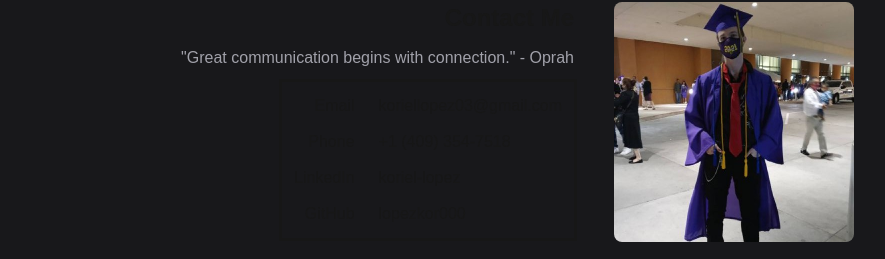
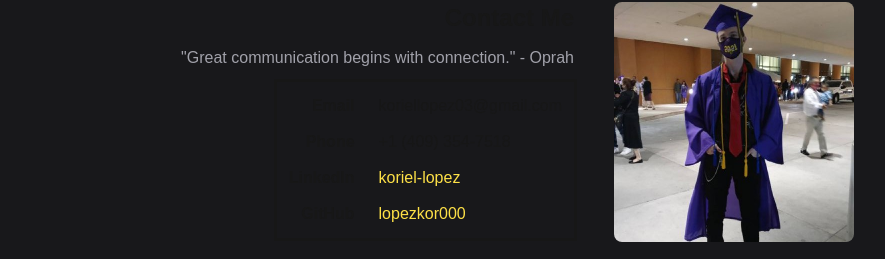
Before and after one commit to lopezkor000/portfolio, a Next.js app: page / in a window 1280 px wide. Shown: the part 1538-1797 px from the top of the page, without its empty margins (269-1154 px from the left). Built offline with nearby package versions, Linux system fonts and the light colour scheme.

Commit message:
link color changes

```diff
--- a/app/page.tsx
+++ b/app/page.tsx
@@ -89,7 +89,7 @@ export default function Home() {
         className="w-3/4"
       >
         <div className="w-fit flex outline">
-          <div className="w-fit place-items-end p-3 space-y-3">
+          <div className="w-fit place-items-end p-3 space-y-3 font-bold">
             <p>Email</p>
             <p>Phone</p>
             <p>LinkedIn</p>
@@ -100,7 +100,7 @@ export default function Home() {
             <p>+1 (409) 354-7518</p>
             <p>
               <a
-                className="hover:decoration-yellow-200 hover:underline"
+                className="text-yellow-300 hover:text-white hover:decoration-yellow-200 hover:underline"
                 href="https://www.linkedin.com/in/koriel-lopez/"
                 target="_blank"
               >
@@ -109,7 +109,7 @@ export default function Home() {
             </p>
             <p>
               <a
-                className="hover:decoration-yellow-200 hover:underline"
+                className="text-yellow-300 hover:text-white hover:decoration-yellow-200 hover:underline"
                 href="https://www.github.com/lopezkor000"
                 target="_blank"
               >
```
